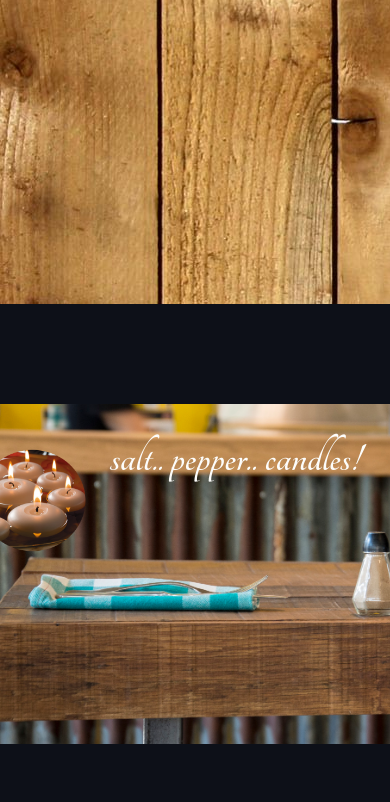
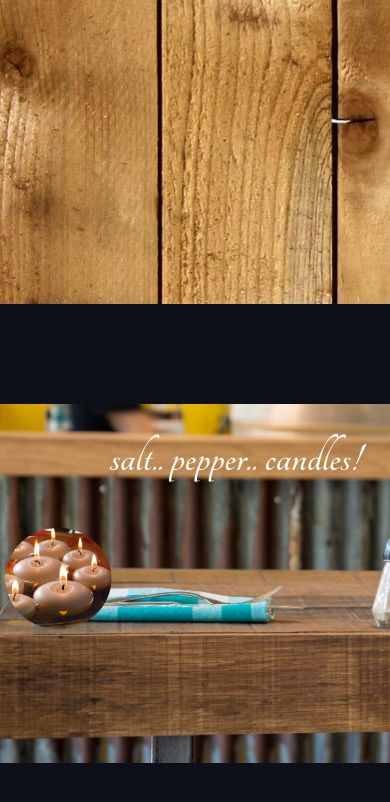
Before and after one commit to fortinw4/candlefuel, a website: page index.html in a window 390 px wide. Both pictures are taken after a click on the link "What are 3 things a restaurant can't do without?". Shown: the part 831-1633 px from the top of the page. Drawn offline with nearby package versions, Linux system fonts and the light colour scheme.

Commit message:
fix mobile margins

```diff
--- a/styles.css
+++ b/styles.css
@@ -113,7 +113,7 @@ h1, {
 .bottom-section img {
 	height: 30%;
 	width: 30%;
-	margin: 38px 0 96px -26px;
+	margin: 38px 0 96px 0;
 }
 
 
```
